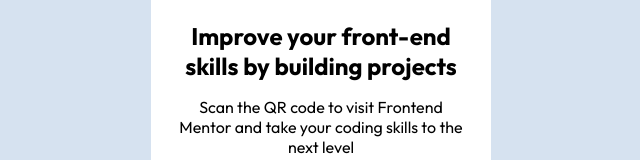
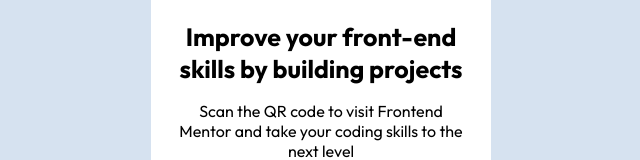
Before and after one commit to ricardofoliveira61/front-end-mentor, a plain HTML site: page qr_code/qr-code-component-main/index.html in a window 1280 px wide. Shown: the part 471-631 px from the top of the page, without its empty margins (319-959 px from the left). Drawn offline with Linux system fonts and the light colour scheme.

Commit message:
[UPDATE] Feedback incorporation

```diff
--- a/qr_code/qr-code-component-main/index.html
+++ b/qr_code/qr-code-component-main/index.html
@@ -36,13 +36,17 @@
     <div class="rectangle__container">
       <div class="rectangle">
         <div class="qr-code-image">
-          <img id="qr-image" src="images/image-qr-code.png" />
+          <img
+            id="qr-image"
+            src="images/image-qr-code.png"
+            alt="QRCode image"
+          />
         </div>
 
         <div class="text__container">
-          <h2 class="title">
+          <h1 class="title">
             Improve your front-end skills by building projects
-          </h2>
+          </h1>
 
           <p class="description">
             Scan the QR code to visit Frontend Mentor and take your coding
--- a/qr_code/qr-code-component-main/style.css
+++ b/qr_code/qr-code-component-main/style.css
@@ -8,6 +8,7 @@
 body {
   background-color: var(--Slate-300);
   font-family: "Outfit", sans-serif;
+  box-sizing: border-box;
 }
 
 .rectangle__container {
@@ -25,14 +26,13 @@ body {
 }
 
 .rectangle {
+    display: flex;
+    flex-direction: column;
   width: 320px;
   height: 445px;
   background-color: hsl(0, 0%, 100%);
   border-radius: 20px;
-  padding-left: 10px;
-  padding-bottom: 40px;
-  padding-right: 10px;
-  padding-top: 16px;
+  padding: 16px 10px 40px 10px;
 }
 
 #qr-image {
@@ -55,6 +55,7 @@ body {
     margin: 0;
     padding: 0px 16px;
     text-align: center;
+    font-size: 25px;
 }
 
 .description {
```
